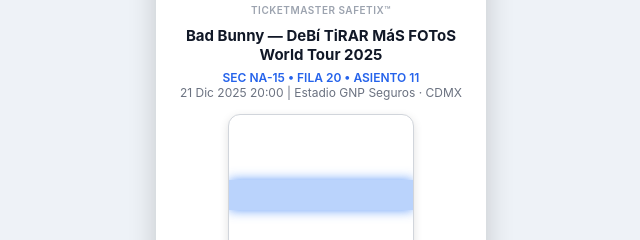
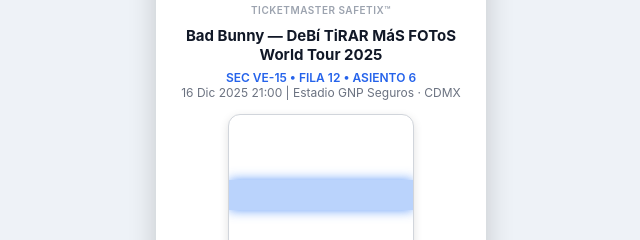
Before and after one commit to BoletosTicketmaster/Boletos, a plain HTML site: page index.html in a window 1280 px wide. Shown: the part 164-404 px from the top of the page, 319-959 px from the left. Drawn offline with Linux system fonts and the light colour scheme; a script that the page names is missing.

Commit message:
Update index.html

```diff
--- a/index.html
+++ b/index.html
@@ -141,8 +141,8 @@
     <div class="banner" style="background-image:url('https://i.imgur.com/g2mDjyC.jpeg');"></div>
     <div class="safetix-label-top">TICKETMASTER SAFETIX™</div>
     <div class="title">Bad Bunny — DeBí TiRAR MáS FOToS World Tour 2025</div>
-    <div class="subtitle">SEC NA-15 • FILA 20 • ASIENTO 11</div>
-    <div class="event-info">21 Dic 2025 20:00 | Estadio GNP Seguros · CDMX</div>
+    <div class="subtitle">SEC VE-15 • FILA 12 • ASIENTO 6</div>
+    <div class="event-info">16 Dic 2025 21:00 | Estadio GNP Seguros · CDMX</div>
     <div class="qr-box">
         <div class="scan-bar"></div>
         <canvas id="qr"></canvas>
```
